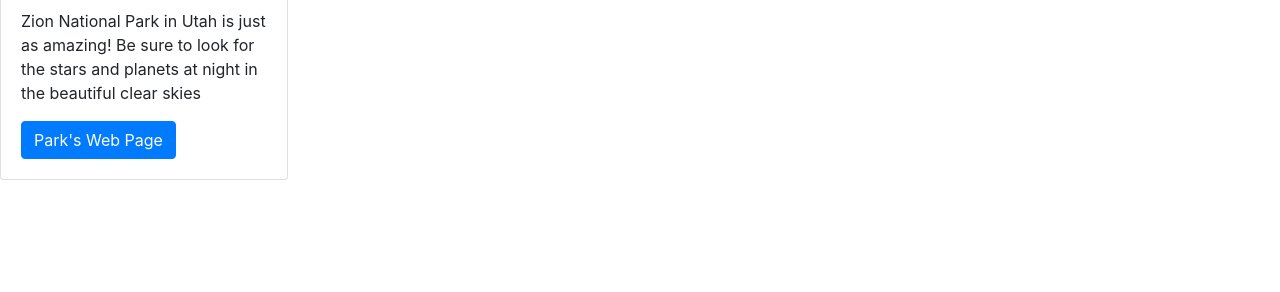
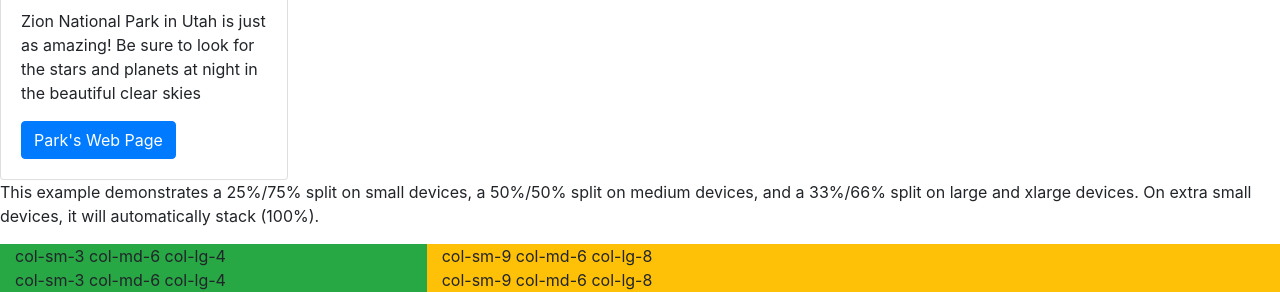
Before and after one commit to CodeFanDot/HuskieHackBootstrap, a plain HTML site: page index.html in a window 1280 px wide. Shown: the part 1157-1449 px from the top of the page. Before the commit the page ends 1337 px from the top, so only its background shows below. Drawn offline with nearby package versions, Linux system fonts and the light colour scheme.

Commit message:
🛎🍘 Added a demo grid to show flexible column layout

```diff
--- a/index.html
+++ b/index.html
@@ -74,7 +74,7 @@
       <button type="button" class="btn btn-link">Link</button>
     </p>
    <div class="card" style="width: 18rem;">
-      <img src="https://cdn.glitch.com/1e9fce45-69e6-4b61-b8e4-f4647dfd6442%2FP210910_11.53.jpg?1550689243179" class="card-img-top" alt="Bryce Canyon">
+      <img src="https://cdn.glitch.com/1e9fce45-69e6-4b61-b8e4-f4647dfd6442%2FBryceCanyon.jpg?1550800673291" class="card-img-top" alt="Bryce Canyon">
       <div class="card-body">
         <h5 class="card-title">Bryce Canyon</h5>
         <p class="card-text">Bryce Canyon National Park in Utah is stunningly beautiful!  Great hiking but bring plenty of water!</p>
@@ -82,12 +82,26 @@
       </div>
   </div>
      <div class="card" style="width: 18rem;">
-      <img src="https://cdn.glitch.com/1e9fce45-69e6-4b61-b8e4-f4647dfd6442%2FP220910_15.52.jpg?1550780213182" class="card-img-top" alt="Zion National Park">
+      <img src="https://cdn.glitch.com/1e9fce45-69e6-4b61-b8e4-f4647dfd6442%2FZion.jpg?1550800952420" class="card-img-top" alt="Zion National Park">
       <div class="card-body">
         <h5 class="card-title">Zion National Park</h5>
         <p class="card-text">Zion National Park in Utah is just as amazing!  Be sure to look for the stars and planets at night in the beautiful clear skies</p>
         <a href="https://www.nps.gov/zion/index.htm" class="btn btn-primary" target="_blank">Park's Web Page</a>
       </div>
+  </div>
+  <p>This example demonstrates a 25%/75% split on small devices,
+      a 50%/50% split on medium devices,
+      and a 33%/66% split on large and xlarge devices. On extra small devices,
+      it will automatically stack (100%).</p>
+  <div class="container-fluid">
+    <div class="row">
+      <div class="col-sm-3 col-md-6 col-lg-4 bg-success">col-sm-3 col-md-6 col-lg-4</div>
+      <div class="col-sm-9 col-md-6 col-lg-8 bg-warning">col-sm-9 col-md-6 col-lg-8</div>
+    </div>
+    <div class="row">
+      <div class="col-sm-3 col-md-6 col-lg-4 bg-success">col-sm-3 col-md-6 col-lg-4</div>
+      <div class="col-sm-9 col-md-6 col-lg-8 bg-warning">col-sm-9 col-md-6 col-lg-8</div>
+    </div>
   </div>
     <script src="https://code.jquery.com/jquery-3.3.1.slim.min.js" integrity="sha384-q8i/X+965DzO0rT7abK41JStQIAqVgRVzpbzo5smXKp4YfRvH+8abtTE1Pi6jizo" crossorigin="anonymous"></script>
     <script src="https://cdnjs.cloudflare.com/ajax/libs/popper.js/1.14.7/umd/popper.min.js" integrity="sha384-UO2eT0CpHqdSJQ6hJty5KVphtPhzWj9WO1clHTMGa3JDZwrnQq4sF86dIHNDz0W1" crossorigin="anonymous"></script>
```
Also changed, not shown: 1 other file.
